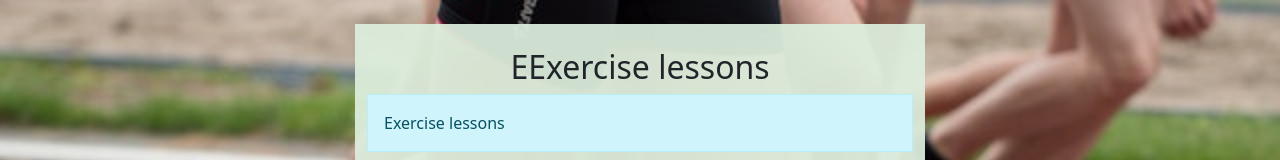
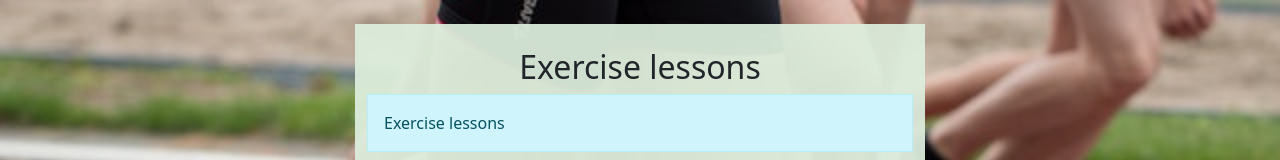
Before and after one commit to Ombasabuya/shepherd-exercise, a React (Create React App) app in the folder client/: page / in a window 1280 px wide. Shown: the top 160 px of the page. Built offline with nearby package versions, Linux system fonts and the light colour scheme; no server answers.

Commit message:
updated login

```diff
--- a/client/src/pages/Login.js
+++ b/client/src/pages/Login.js
@@ -8,7 +8,7 @@ function Login({ onLogin }) {
     <div className="container">
     <div className='row justify-content-center'>
   <div className='col-md-6 mt-4' style={{  backgroundColor:"#dede"  }} >
-  <h2 className='text-center mt-4 font-weight-bold'>EExercise  lessons </h2>
+  <h2 className='text-center mt-4 font-weight-bold'>Exercise lessons </h2>
   <div className='alert alert-info rounded-0'>Exercise  lessons </div>
        {
         showLogin
```
